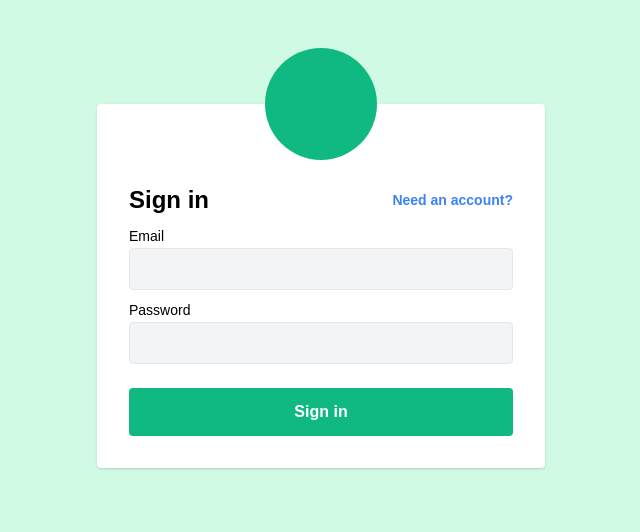
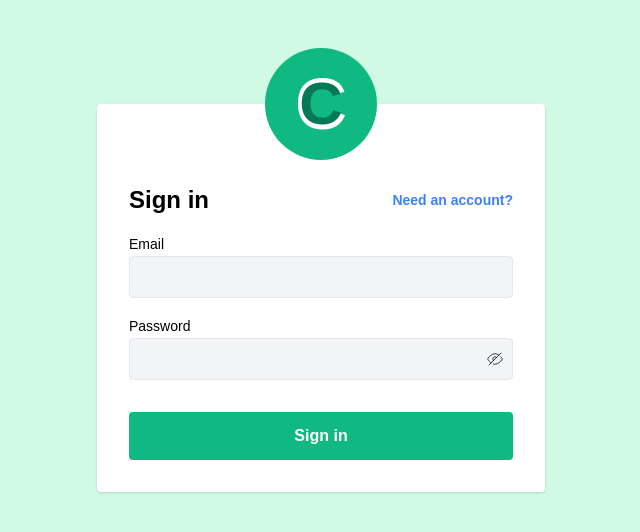
Before and after one commit to noahskorner/curabu, a Vue app in the folder client/: page /login in a window 1280 px wide. Shown: the top 532 px of the page, without its empty margins (319-959 px from the left). Built offline with nearby package versions, Linux system fonts and the light colour scheme.

Commit message:
Completed login, mocked up Header / Sidebar / PageWrapper

```diff
--- a/client/src/components/common/layout/Header.vue
+++ b/client/src/components/common/layout/Header.vue
@@ -1,5 +1,48 @@
 <template>
-  <div class="h-12 border-b absolute top-0 left-64 header"></div>
+  <div class="h-12 border-b absolute top-0 left-64 header px-2 bg-white">
+    <div class="w-full h-full flex justify-end items-center">
+      <router-link
+        :to="{ name: 'login' }"
+        class="hover:bg-gray-200 w-8 h-8 rounded flex justify-center items-center mr-1"
+      >
+        <svg
+          xmlns="http://www.w3.org/2000/svg"
+          width="22"
+          height="22"
+          viewBox="0 0 24 24"
+          fill="none"
+          stroke="currentColor"
+          stroke-width="1.5"
+          stroke-linecap="round"
+          stroke-linejoin="round"
+          class="ai ai-Person"
+        >
+          <circle cx="12" cy="7" r="5" />
+          <path
+            d="M17 14h.352a3 3 0 0 1 2.976 2.628l.391 3.124A2 2 0 0 1 18.734 22H5.266a2 2 0 0 1-1.985-2.248l.39-3.124A3 3 0 0 1 6.649 14H7"
+          />
+        </svg>
+      </router-link>
+      <button
+        class="hover:bg-gray-200 w-8 h-8 rounded flex justify-center items-center"
+      >
+        <svg
+          xmlns="http://www.w3.org/2000/svg"
+          width="24"
+          height="24"
+          viewBox="0 0 24 24"
+          fill="none"
+          stroke="currentColor"
+          stroke-width="1.5"
+          stroke-linecap="round"
+          stroke-linejoin="round"
+          class="ai ai-TextAlignJustified"
+        >
+          <path d="M3 6h18M3 12h18M3 18h18" />
+        </svg>
+      </button>
+    </div>
+  </div>
 </template>
 
 <script>
--- a/client/src/components/common/layout/PageWrapper.vue
+++ b/client/src/components/common/layout/PageWrapper.vue
@@ -1,5 +1,5 @@
 <template>
-  <div class="w-screen h-screen relative">
+  <div class="w-screen h-screen relative bg-gray-50">
     <Sidebar />
     <Header />
     <div class="w-full flex justify-center items-center">
--- a/client/src/components/common/layout/Sidebar.vue
+++ b/client/src/components/common/layout/Sidebar.vue
@@ -1,8 +1,14 @@
 <template>
   <div
     :style="{ maxHeight: `${height}px` }"
-    class="h-full w-full border-r sidebar"
-  ></div>
+    class="h-full w-full border-r sidebar p-2 bg-white"
+  >
+    <div class="w-full flex flex-col justify-center items-center">
+      <div class="w-full px-2 mt-12">
+        <button class="w-full py-2 bg-gray-100 rounded">Home</button>
+      </div>
+    </div>
+  </div>
 </template>
 
 <script>
--- a/client/src/views/Login.vue
+++ b/client/src/views/Login.vue
@@ -14,9 +14,15 @@
         >
           <div
             class="w-28 h-28 rounded-full bg-green-500 flex justify-center items-center text-white relative"
-          ></div>
+          >
+            <span
+              class="text-7xl font-bold relative flex justify-center items-center"
+              >C
+              <span class="absolute text-green-700 text-6xl font-bold">C</span>
+            </span>
           </div>
-        <div class="grid grid-cols-1 gap-y-2">
+        </div>
+        <div class="grid grid-cols-1 gap-y-4">
           <div class="flex justify-between items-center">
             <h1 class="text-2xl font-semibold">Sign in</h1>
             <p>
@@ -38,13 +44,19 @@
           </ul>
           <div>
             <label for="" class="font-medium text-sm">Email</label>
+            <div
+              :class="
+                passwordErrors.length ? 'border border-red-500' : 'border'
+              "
+              class="w-full flex justify-between items-center bg-gray-100 px-2 rounded border"
+            >
               <input
                 v-model="email"
-              :class="emailErrors.length ? 'border border-red-500' : 'border'"
                 type="text"
-              name="email"
-              class="w-full bg-gray-100 p-2 rounded border"
+                name="text"
+                class="w-full h-10 bg-gray-100"
               />
+            </div>
             <ul>
               <li
                 v-for="(error, index) in emailErrors"
@@ -57,15 +69,62 @@
           </div>
           <div>
             <label for="" class="font-medium text-sm">Password</label>
-            <input
+            <div
               :class="
                 passwordErrors.length ? 'border border-red-500' : 'border'
               "
+              class="w-full flex justify-between items-center bg-gray-100 px-2 rounded border"
+            >
+              <input
                 v-model="password"
-              type="password"
+                :type="showPassword ? 'text' : 'password'"
                 name="password"
-              class="w-full bg-gray-100 p-2 rounded border"
+                class="w-full h-10 bg-gray-100"
               />
+              <button @click="toggleShowPassword">
+                <svg
+                  v-if="!showPassword"
+                  xmlns="http://www.w3.org/2000/svg"
+                  width="18"
+                  height="18"
+                  viewBox="0 0 24 24"
+                  fill="none"
+                  stroke="currentColor"
+                  stroke-width="1"
+                  stroke-linecap="round"
+                  stroke-linejoin="round"
+                  class="ai ai-EyeSlashed"
+                >
+                  <path
+                    d="M6.873 17.129c-1.845-1.31-3.305-3.014-4.13-4.09a1.693 1.693 0 0 1 0-2.077C4.236 9.013 7.818 5 12 5c1.876 0 3.63.807 5.13 1.874"
+                  />
+                  <path d="M14.13 9.887a3 3 0 1 0-4.243 4.242" />
+                  <path d="M4 20L20 4" />
+                  <path
+                    d="M10 18.704A7.124 7.124 0 0 0 12 19c4.182 0 7.764-4.013 9.257-5.962a1.694 1.694 0 0 0-.001-2.078A22.939 22.939 0 0 0 19.57 9"
+                  />
+                </svg>
+                <svg
+                  v-else
+                  xmlns="http://www.w3.org/2000/svg"
+                  width="18"
+                  height="18"
+                  viewBox="0 0 24 24"
+                  fill="none"
+                  stroke="currentColor"
+                  stroke-width="1"
+                  stroke-linecap="round"
+                  stroke-linejoin="round"
+                  class="ai ai-EyeOpen"
+                >
+                  <path
+                    d="M21.257 10.962c.474.62.474 1.457 0 2.076C19.764 14.987 16.182 19 12 19c-4.182 0-7.764-4.013-9.257-5.962a1.692 1.692 0 0 1 0-2.076C4.236 9.013 7.818 5 12 5c4.182 0 7.764 4.013 9.257 5.962z"
+                  />
+                  <circle cx="12" cy="12" r="3" />
+                </svg>
+              </button>
+            </div>
+
             <ul>
               <li
                 v-for="(error, index) in passwordErrors"
@@ -104,7 +163,12 @@ export default {
       password: "",
       passwordErrors: [],
       errors: [],
+      showPassword: false,
     });
+
+    const toggleShowPassword = () => {
+      state.showPassword = !state.showPassword;
+    };
 
     const validateUser = () => {
       state.emailErrors = [];
@@ -152,6 +216,7 @@ export default {
 
     return {
       ...toRefs(state),
+      toggleShowPassword,
       login,
       validateUser,
     };
```
Lines whose indentation alone changed are shown as unchanged.
